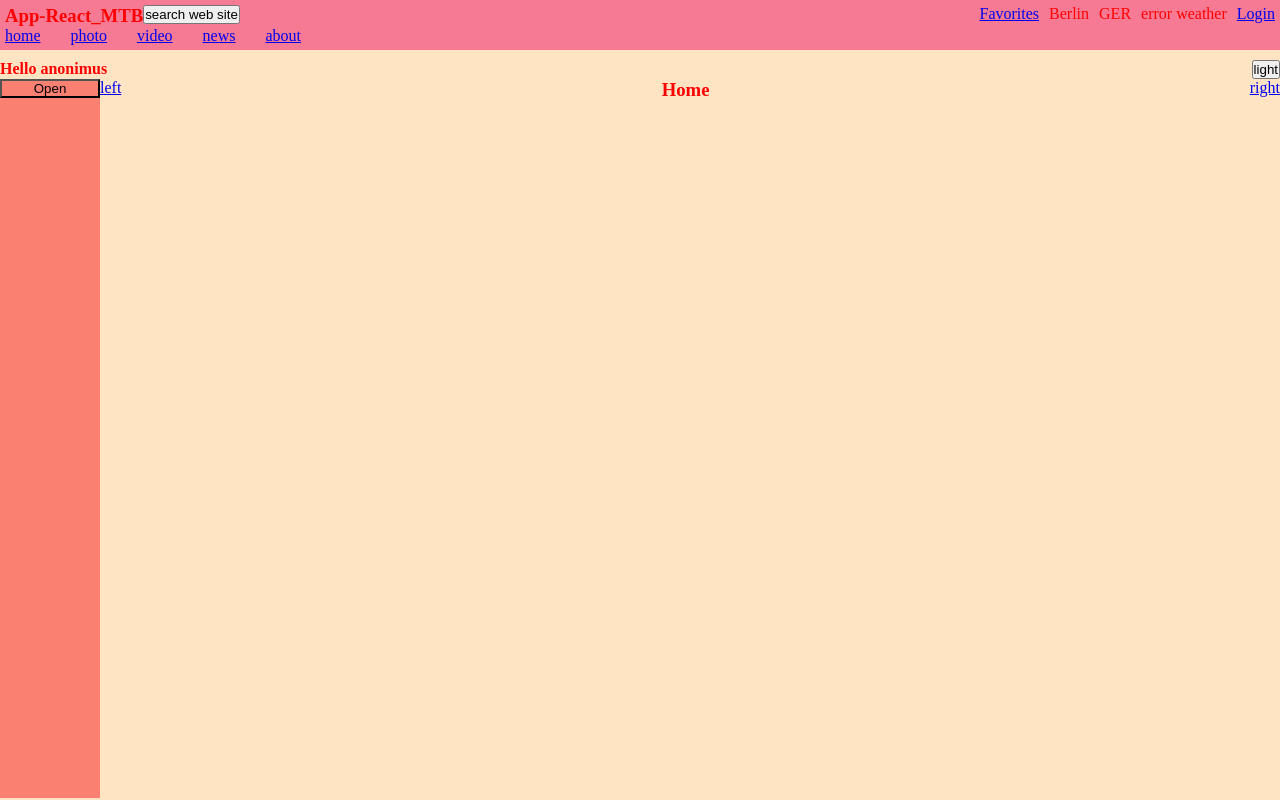
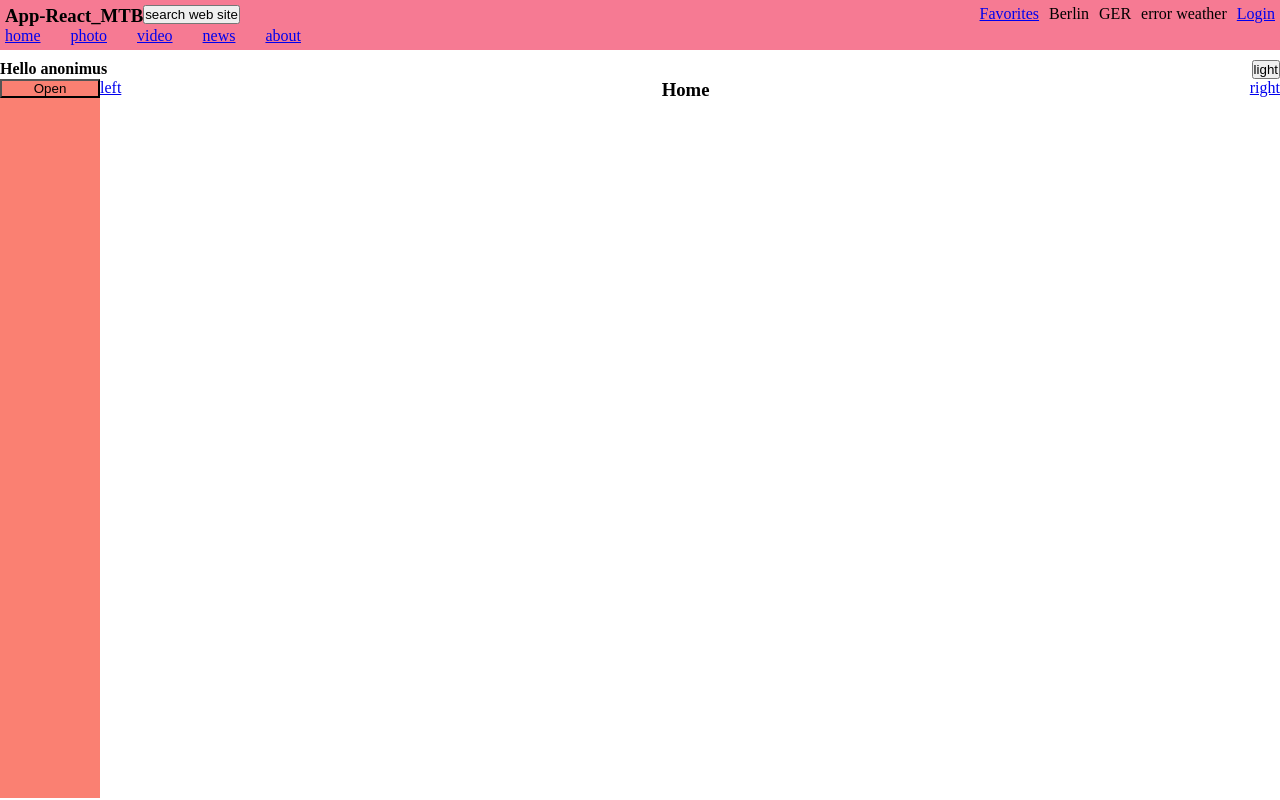
Before and after one commit to Mukhin001/appReactMtb, a React (Create React App) app: page / in a window 1280 px wide. Shown: the top 800 px of the page. Built offline with nearby package versions, Linux system fonts and the light colour scheme; no server answers.

Commit message:
27.08home

```diff
--- a/src/app.css
+++ b/src/app.css
@@ -21,7 +21,7 @@
     --backGroundLight: bisque;
 }
 
-.light {
+/* .light {
     color-scheme: light;
     background-color: var(--backGroundLight);
     color: red;
@@ -31,4 +31,4 @@
     color-scheme: dark;
     background-color: var(--backGroundDark);
     color: darkmagenta;
-}
+} */
```
